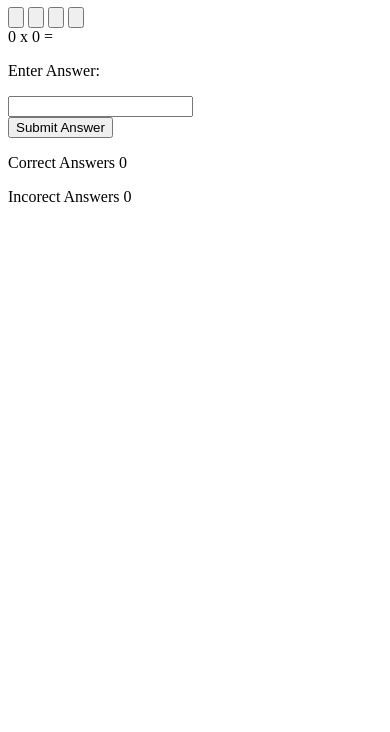
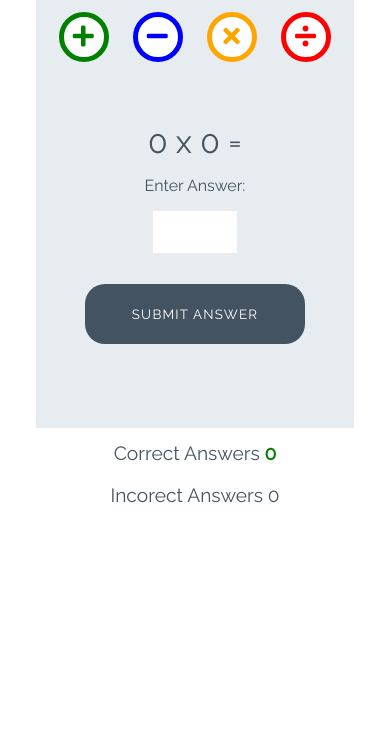
Before and after one commit to AndreiSanduta/love-maths, a plain HTML site: page index.html in a window 390 px wide. Shown: the part 112-844 px from the top of the page. Drawn offline with Linux system fonts and the light colour scheme.

Commit message:
add css to the project

```diff
--- a/assets/css/style.css
+++ b/assets/css/style.css
@@ -0,0 +1,244 @@
+/* --------- Global style */
+
+body {
+    background-color: white;
+    font-family: "Raleway", sans-serif;
+    color: #445361;
+    text-align: center;
+}
+
+/* --------- Heading */
+
+.heading {
+    text-align: center;
+    font-size: 2.5rem;
+}
+
+.logo {
+    height: 40px;
+    padding-right: 5px;
+}
+
+/* --------- Game layout */
+
+.game-area {
+    background-color: #E6ECF0;
+    box-sizing: border-box;
+    width: 85%;
+    height: 65vh;
+    max-height: 450px;
+    max-width: 830px;
+    margin-left: auto;
+    margin-right: auto;
+    padding: 1%;
+}
+
+.question-area {
+    width: 50%;
+    font-size: 2rem;
+    margin: auto;
+    padding: 50px 0;
+}
+
+.question-area span {
+    padding: 0 15px;
+}
+
+.score-area {
+    margin: 5px auto;
+    width: 60%;
+    font-size: 1.2rem;
+}
+
+.controls-area {
+    width: 85%;
+    margin: 30px auto;
+}
+
+#score {
+    color: green;
+    font-weight: bold;
+}
+
+#incorrect {
+    color: red;
+    font-weight: bold;
+}
+
+.answer-message {
+    display: none;
+    font-size: 1rem;
+}
+
+#answer-box {
+    border: none;
+    color: #445361;
+    display: inline-block;
+    height: 40px;
+    width: 80px;
+    font-size: 1.2rem;
+}
+
+.scores {
+    display: inline-block;
+    padding: 25px;
+}
+
+/* --------- Buttons */
+
+.btn {
+    width: 220px;
+    height: 60px;
+    font-family: "Raleway", sans-serif;
+    text-transform: uppercase;
+    letter-spacing: 1.2px;
+    color: white;
+}
+
+.btn:focus {
+    outline: none;
+}
+
+.btn--big {
+    padding-top: 10px;
+    border-radius: 50%;
+    background-color: white;
+    border: 10px solid;
+    width: 100px;
+    height: 100px;
+    font-size: 3.2rem;
+    margin: 0 30px;
+    transition: all 0.5s;
+}
+
+.btn--blue {
+    border-color: blue;
+    color: blue;
+}
+
+.btn--blue:active,
+.btn--blue:hover {
+    background-color: darkblue;
+    color: white;
+}
+
+.btn--orange {
+    border-color: orange;
+    color: orange;
+}
+
+.btn--orange:active,
+.btn--orange:hover {
+    background-color: darkorange;
+    color: white;
+}
+
+.btn--red {
+    border-color: red;
+    color: red;
+}
+
+.btn--red:active,
+.btn--red:hover {
+    background-color: darkred;
+    color: white;
+}
+
+.btn--green {
+    border-color: green;
+    color: green;
+}
+
+.btn--green:active,
+.btn--green:hover {
+    background-color: darkgreen;
+    color: white;
+}
+
+.btn--gray {
+    margin-top: 25px;
+    background-color: #445361;
+    border: 1px transparent;
+    border-radius: 20px;
+}
+
+.btn--gray:active,
+.btn--gray:hover {
+    background-color: #0d1013;
+}
+
+/* --------- Media queries */
+
+@media (max-width: 414px) {
+    .controls-area {
+        width: 100%;
+    }
+
+    .btn--big {
+        margin: 0 10px;
+        padding: 5px;
+        border: 5px solid;
+        width: 50px;
+        height: 50px;
+        font-size: 1.5rem;
+    }
+
+    .btn--big::after {
+        font-size: 0.6rem;
+        left: -0.7rem;
+    }
+
+    .question-area {
+        padding: 10% 0;
+        width: 100%;
+    }
+
+    .question-area span {
+        padding: 0;
+    }
+
+    .answer-message {
+        display: block;
+    }
+
+    #answer-box {
+        display: block;
+        margin: 0 auto;
+    }
+    .btn--gray {
+        margin-top: 0;
+    }
+
+    .score-area {
+        width: 100%;
+    }
+
+    .scores {
+        margin: 0.5em auto;
+        display: block;
+        padding: 5px;
+    }
+
+    .heading {
+        font-size: 2rem;
+    }
+}
+
+@media (max-width: 320px) {
+    .game-area {
+        height: 70vh;
+    }
+
+    .controls-area {
+        width: 75%;
+        margin: 10px auto;
+    }
+
+    .btn--big {
+        margin: 10px 10px;
+    }
+    .question-area {
+        padding: 10px 0;
+    }
+
+}
--- a/index.html
+++ b/index.html
@@ -18,15 +18,16 @@
     <div class="game-area">
         <div class="controls-area">
             <button class="btn btn--big btn--green">
-                <i class="fas fas-plus"></i>
+                <i class="fas fa-plus"></i>
             </button>
-            <button class="btn btn--big btn--blue"> <i class="fas fas-minus"></i>
+            <button class="btn btn--big btn--blue">
+                <i class="fas fa-minus"></i>
             </button>
             <button class="btn btn--big btn--orange">
-                <i class="fas fas-times"></i>
+                <i class="fas fa-times"></i>
             </button>
             <button class="btn btn--big btn--red">
-                <i class="fas fas-divide"></i>
+                <i class="fas fa-divide"></i>
             </button>
         </div>
         <div class="question-area">
```
